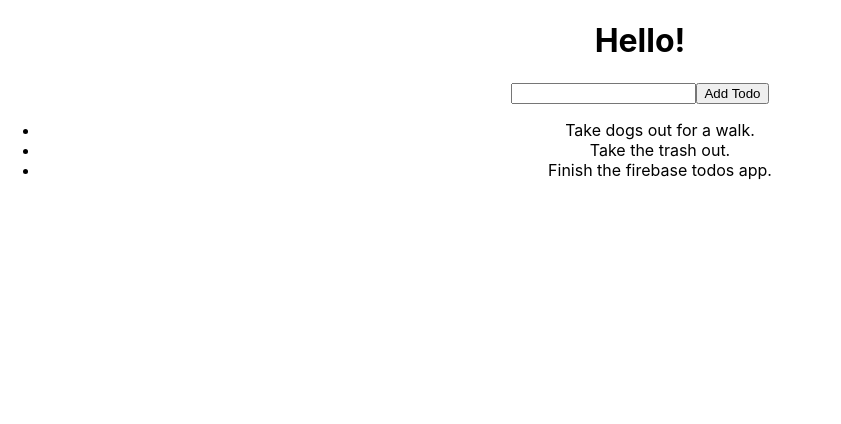
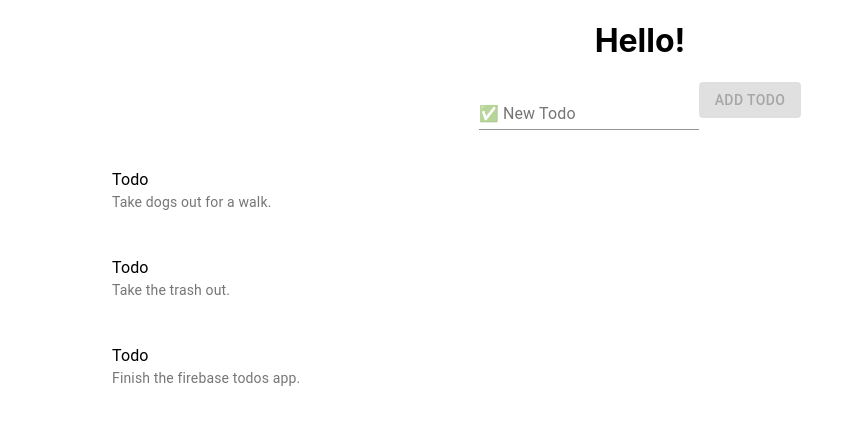
Before and after one commit to atulr5124/check-that, a React (Create React App) app: page / in a window 1280 px wide. Shown: the top 424 px of the page, without its empty margins (0-841 px from the left). Built offline with nearby package versions, Linux system fonts and the light colour scheme.

Commit message:
Style using material UI - button, input field, list elements

```diff
--- a/package.json
+++ b/package.json
@@ -3,6 +3,7 @@
   "version": "0.1.0",
   "private": true,
   "dependencies": {
+    "@material-ui/core": "^4.11.0",
     "@testing-library/jest-dom": "^4.2.4",
     "@testing-library/react": "^9.5.0",
     "@testing-library/user-event": "^7.2.1",
--- a/src/App.js
+++ b/src/App.js
@@ -1,5 +1,7 @@
 import React, { useState } from 'react';
+import { Button, FormControl, InputLabel, Input } from '@material-ui/core'
 import './App.css';
+import Todo from './Todo';
 
 function App() {
 
@@ -18,12 +20,15 @@ function App() {
     <div className="App">
       <h1>Hello!</h1>
       <form>
-        <input value={input} onChange={event => setInput(event.target.value)} />
-        <button type="submit" onClick={addTodo}>Add Todo</button>
+        <FormControl>
+          <InputLabel>✅ New Todo</InputLabel>
+          <Input value={input} onChange={event => setInput(event.target.value)} />
+        </FormControl>
+        <Button variant="contained" color="primary" type="submit" onClick={addTodo} disabled={!input}>Add Todo</Button>
       </form>
       <ul>
         {todos.map((todo, index) => (
-          <li key={index}>{todo}</li>
+          <Todo key={index} todo={todo} />
         ))}
       </ul>
     </div>
--- /dev/null
+++ b/src/Todo.js
@@ -0,0 +1,16 @@
+import React from 'react'
+import { List, ListItem, ListItemText, ListItemAvatar, Avatar } from '@material-ui/core'
+
+function Todo({todo}) {
+    return (
+        <List>
+            <ListItem>
+                <ListItemAvatar>
+                </ListItemAvatar>
+                <ListItemText primary="Todo" secondary={todo} />
+            </ListItem>
+        </List>
+    )
+}
+
+export default Todo
```
Also changed, not shown: 1 other file (tests, documents, lock files or other folders).
